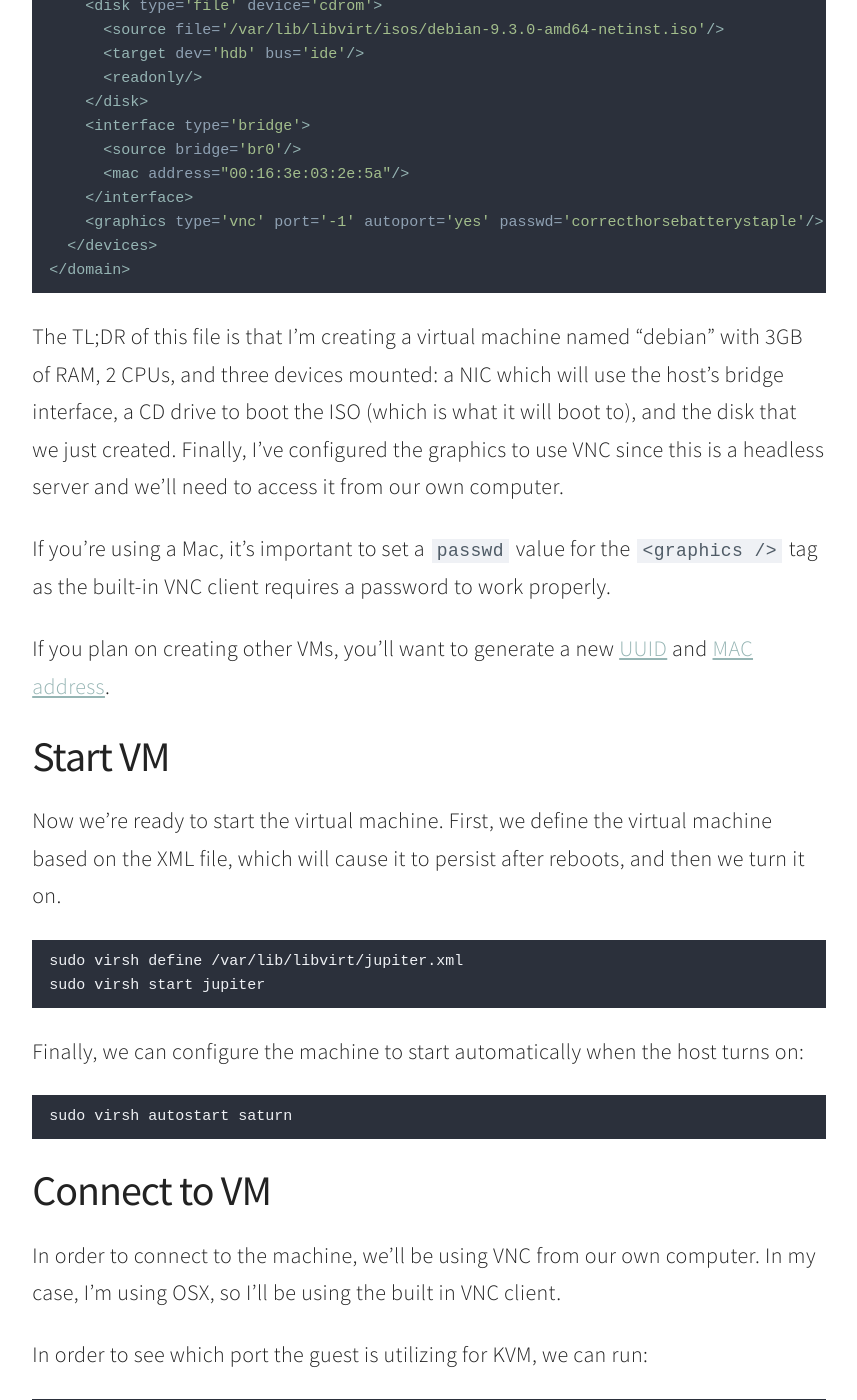
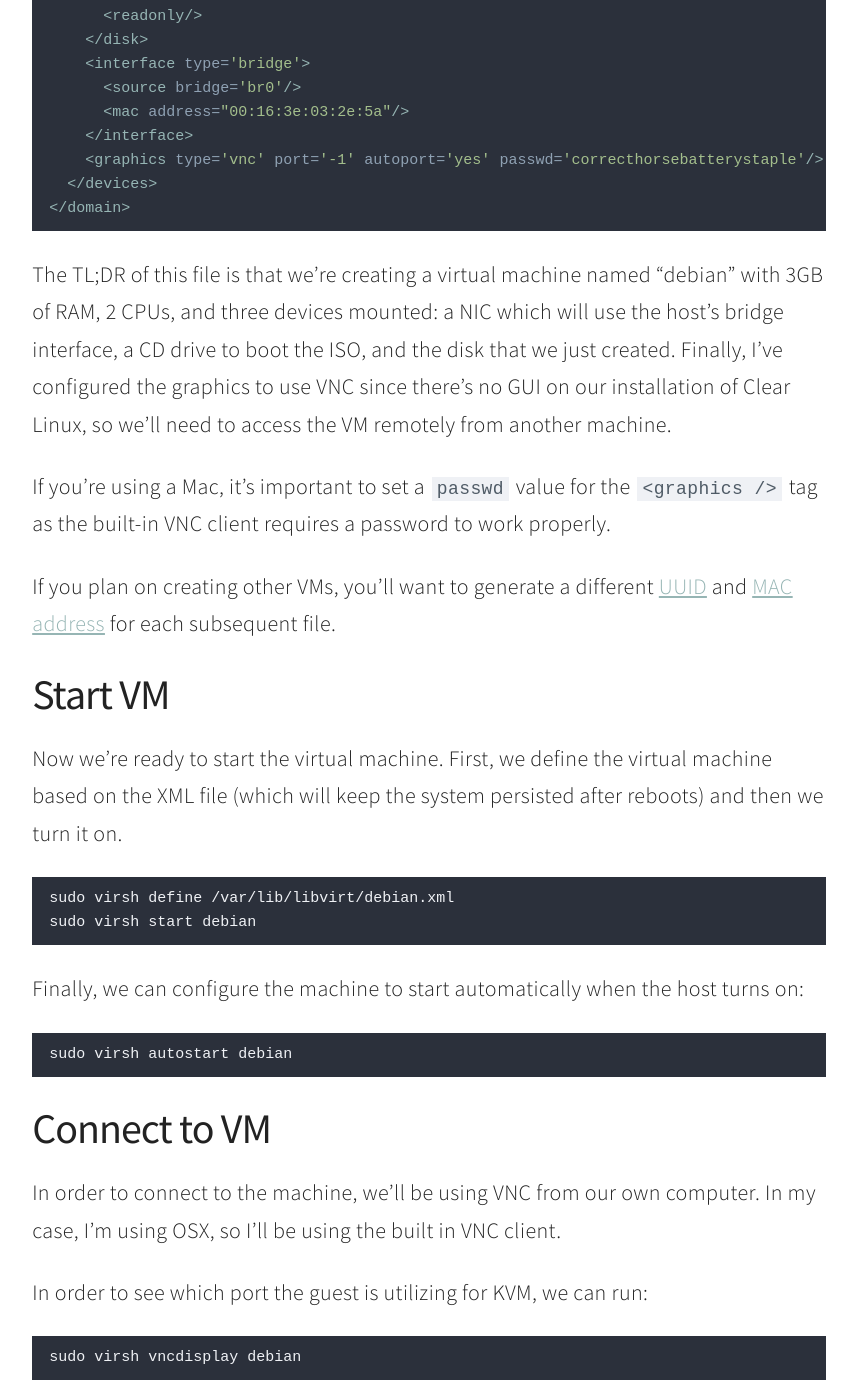
Before and after one commit to bswinnerton/blog, a Jekyll site: the page built from _posts/2017-12-22-configuring-kvm-on-clear-linux.md, in a window 1280 px wide and 1400 px high, scrolled down 5867 px. Shown: the whole window, without its empty margins (211-1068 px from the left). Built offline with Jekyll 4.4.1, drawn with Linux system fonts in a browser that asks for light colours; some of the changed text lies outside the part shown.

Commit message:
Update a few errors on the KVM post

````diff
--- a/_posts/2017-12-22-configuring-kvm-on-clear-linux.md
+++ b/_posts/2017-12-22-configuring-kvm-on-clear-linux.md
@@ -110,7 +110,7 @@
 
 Now for the exciting part! Building and launching the virtual machines.
 
-First, let's start with creating a directory to store the ISOs that we'll use as the installation media:
+First, let's start with creating a directory to store the ISOs that we'll use for the installation media:
 
 ```
 sudo mkdir /var/lib/libvirt/isos/
@@ -118,7 +118,7 @@
 sudo chmod g+rwx /var/lib/libvirt/isos/
 ```
 
-Next, let's do the same to store the virtual machine images:
+Next, let's create another directory to store the virtual machine images:
 
 ```
 sudo mkdir /var/lib/libvirt/images/
@@ -126,7 +126,7 @@
 sudo chmod g+rwx /var/lib/libvirt/images/
 ```
 
-The following step depends on which distribution of Linux that you would like to install. I opted for Debian, but just about anything would work here. We start by fetching the ISO from the internet
+The following step depends on which distribution of Linux that you would like to install. I opted for Debian, but just about anything would work here. We start by fetching the ISO from the internet:
 
 ```
 wget -P /var/lib/libvirt/isos/ https://cdimage.debian.org/debian-cd/current/amd64/iso-cd/debian-9.3.0-amd64-netinst.iso
@@ -138,9 +138,7 @@
 sudo qemu-img create -f qcow2 /var/lib/libvirt/images/debian.qcow2 10G
 ```
 
-In a distribution of Linux that has a GUI, you will commonly have the `virt-install` tool at your disposal to create the necessary configuration file for a virtual machine, but unfortunatlely that's unavailable to us in Clear Linux.
-
-I've opted for manually creating an XML file with the settings I'm interested in. Using your favorite text editor, create the XML file below:
+Next, we need to write a configuration file outlining the VM that we would like to create. In other Linux distributions that have a GUI, you'll commonly see people use `virt-install`, but unfortunately that's not available to us in Clear Linux, so we need to craft the file ourselves.
 
 `/var/lib/libvirt/debian.xml`
 
@@ -183,25 +181,25 @@
 </domain>
 ```
 
-The TL;DR of this file is that I'm creating a virtual machine named "debian" with 3GB of RAM, 2 CPUs, and three devices mounted: a NIC which will use the host's bridge interface, a CD drive to boot the ISO (which is what it will boot to), and the disk that we just created. Finally, I've configured the graphics to use VNC since this is a headless server and we'll need to access it from our own computer.
+The TL;DR of this file is that we're creating a virtual machine named "debian" with 3GB of RAM, 2 CPUs, and three devices mounted: a NIC which will use the host's bridge interface, a CD drive to boot the ISO, and the disk that we just created. Finally, I've configured the graphics to use VNC since there's no GUI on our installation of Clear Linux, so we'll need to access the VM remotely from another machine.
 
 If you're using a Mac, it's important to set a `passwd` value for the `<graphics />` tag as the built-in VNC client requires a password to work properly.
 
-If you plan on creating other VMs, you'll want to generate a new [UUID](https://www.uuidgenerator.net/) and [MAC address](http://www.centos.org/docs/5/html/5.2/Virtualization/sect-Virtualization-Tips_and_tricks-Generating_a_new_unique_MAC_address.html).
+If you plan on creating other VMs, you'll want to generate a different [UUID](https://www.uuidgenerator.net/) and [MAC address](http://www.centos.org/docs/5/html/5.2/Virtualization/sect-Virtualization-Tips_and_tricks-Generating_a_new_unique_MAC_address.html) for each subsequent file.
 
 ## Start VM
 
-Now we're ready to start the virtual machine. First, we define the virtual machine based on the XML file, which will cause it to persist after reboots, and then we turn it on.
+Now we're ready to start the virtual machine. First, we define the virtual machine based on the XML file (which will keep the system persisted after reboots) and then we turn it on.
 
 ```
-sudo virsh define /var/lib/libvirt/jupiter.xml
-sudo virsh start jupiter
+sudo virsh define /var/lib/libvirt/debian.xml
+sudo virsh start debian
 ```
 
 Finally, we can configure the machine to start automatically when the host turns on:
 
 ```
-sudo virsh autostart saturn
+sudo virsh autostart debian
 ```
 
 ## Connect to VM
@@ -240,9 +238,9 @@
 sudo virsh shutdown debian
 ```
 
-And then adjust the XML file so that the boot device is pointed to the hard drive.
+And then adjust the XML file so that the boot device is pointed to the hard drive since we no longer need the installer.
 
-We need to modify this line:
+We'll need to modify this line:
 
 ```xml
 <boot dev='cdrom'/>
````
Also changed, not shown: other parts of _posts/2017-12-22-configuring-kvm-on-clear-linux.md (+8 -8 lines).
